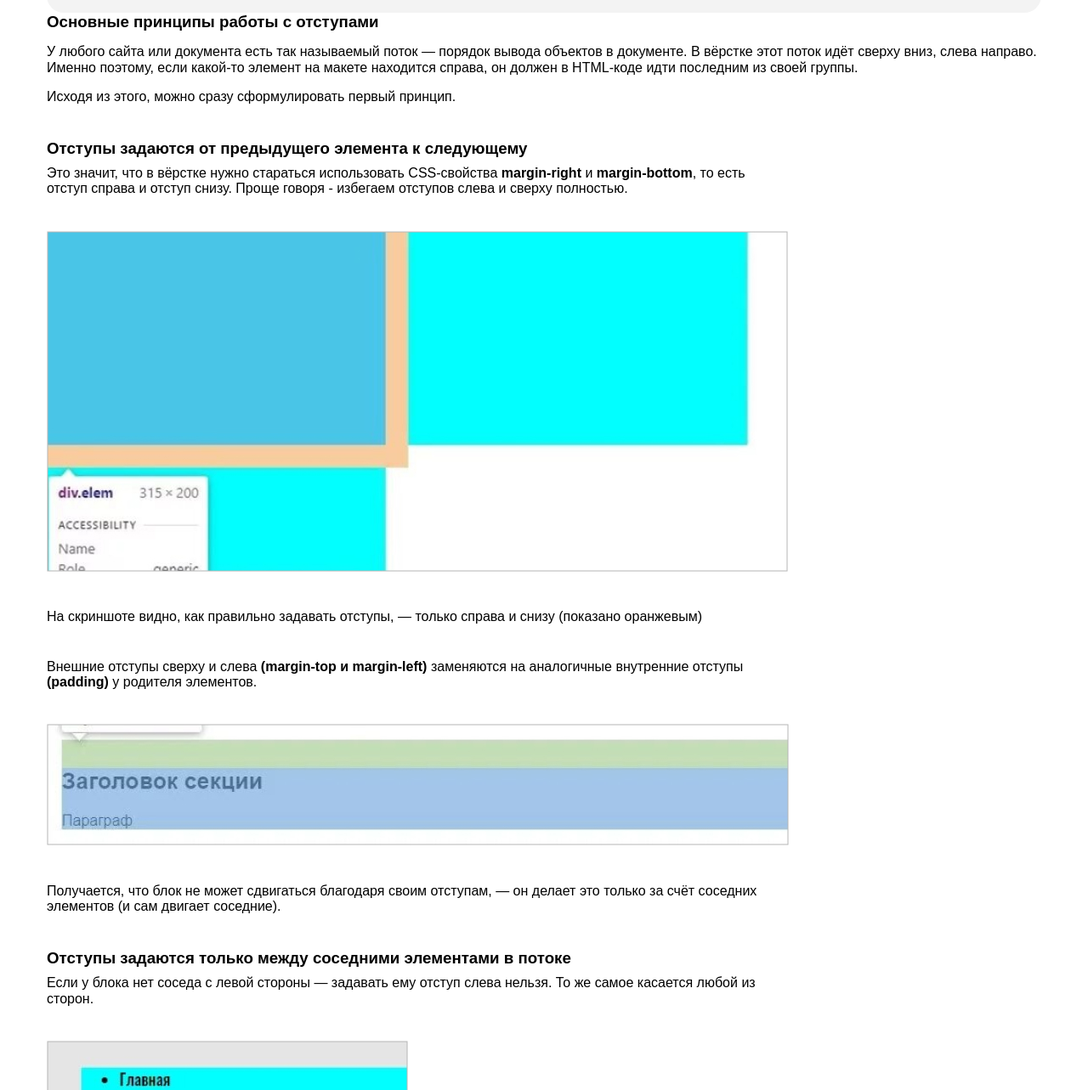
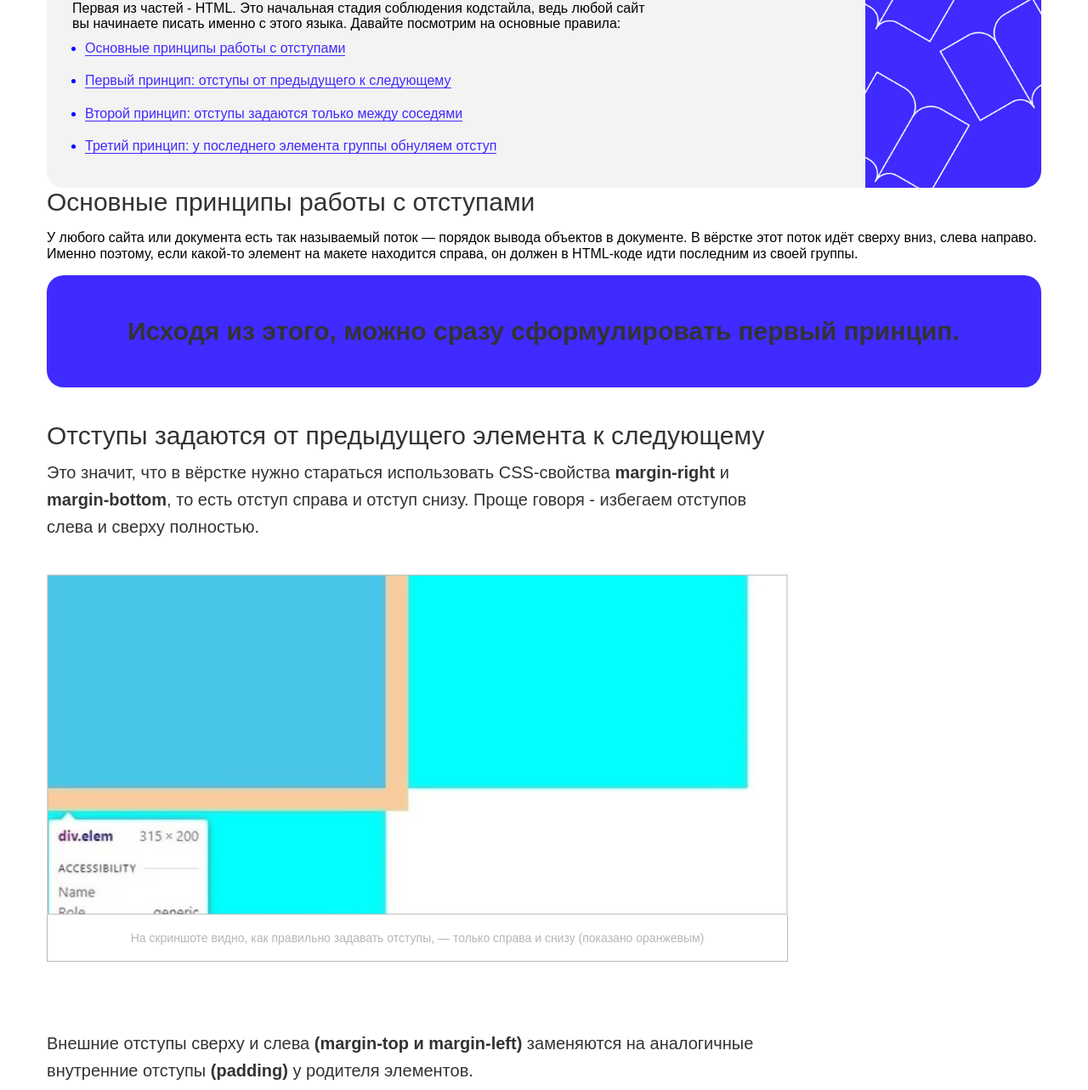
Before and after one commit to skv0r/SkillBox-2021, a plain HTML site: page article.html in a window 1280 px wide. Shown: the part 663-1946 px from the top of the page at 85% size. Drawn offline with Linux system fonts and the light colour scheme.

Commit message:
edit new versions every files

```diff
--- a/article.html
+++ b/article.html
@@ -18,19 +18,19 @@
       <p class="paragraph">
         Нужно точно знать, <i>как поведут себя блоки при вёрстке, что произойдёт при изменениях</i>. И здесь помогают правила организации отступов. Они позволяют легко менять, улучшать и масштабировать вёрстку и уберегут вас от типичных ошибок.
       </p>
-      <div class="box-grey">
+      <div class="box-grey box-grey-img">
         <h2 class="header-two">Содержание</h2>
           <p class="box-grey-paragrath">Первая из частей - HTML. Это начальная стадия соблюдения кодстайла, ведь любой сайт вы начинаете писать именно с этого языка. Давайте посмотрим на основные правила:</p>
         <ul class="unordered-list">
-          <li class="list-index"><a href="#paragrath1">Основные принципы работы с отступами</a></li>
-          <li class="list-index"><a href="#2">Первый принцип: отступы от предыдущего к следующему</a></li>
-          <li class="list-index"><a href="#3">Второй принцип: отступы задаются только между соседями</a></li>
-          <li><a href="#4">Третий принцип: у последнего элемента группы обнуляем отступ</a></li>
+          <li class="list-index"><a href="#paragrath1" class="list-style">Основные принципы работы с отступами</a></li>
+          <li class="list-index"><a href="#2" class="list-style">Первый принцип: отступы от предыдущего к следующему</a></li>
+          <li class="list-index"><a href="#3" class="list-style">Второй принцип: отступы задаются только между соседями</a></li>
+          <li class=""><a href="#4" class="list-style">Третий принцип: у последнего элемента группы обнуляем отступ</a></li>
         </ul>
       </div>
       <h3 id="paragrath1" class="header-three">Основные принципы работы с отступами</h3>
       <p class="paragrath">У любого сайта или документа есть так называемый поток — порядок вывода объектов в документе. В вёрстке этот поток идёт сверху вниз, слева направо. Именно поэтому, если какой-то элемент на макете находится справа, он должен в HTML-коде идти последним из своей группы.</p>
-      <p class="paragraph">
+      <p class="paragraph result-border">
         Исходя из этого, можно сразу сформулировать первый принцип.
       </p>
     </div>
@@ -40,10 +40,10 @@
         Это значит, что в вёрстке нужно стараться использовать CSS-свойства <b>margin-right</b> и <b>margin-bottom</b>, то есть отступ справа и отступ снизу. Проще говоря - избегаем отступов слева и сверху полностью.
       </p>
       <figure class="img-figure">
-        <img src="img/1.jpg" alt="На скриншоте видно, как правильно задавать отступы, — только справа и снизу (показано оранжевым)" class="solo-img">
-        <figucaption class="fig-paragraph">
-          На скриншоте видно, как правильно задавать отступы, — только справа и снизу (показано оранжевым)
-        </figucaption>
+        <img src="img/1.jpg" alt="На скриншоте видно, как правильно задавать отступы, — только справа и снизу (показано оранжевым).">
+          <figcaption class="fig-paragraph">
+            На скриншоте видно, как правильно задавать отступы, — только справа и снизу (показано оранжевым)
+          </figcaption>
       </figure>
       <p class="paragraph">
         Внешние отступы сверху и слева <b>(margin-top и margin-left)</b> заменяются на аналогичные внутренние отступы <b>(padding)</b> у родителя элементов.
@@ -91,7 +91,7 @@
       <p class="paragraph">
         Нам достаточно обернуть весь текст карточки в блок и задать блоку внутренний отступ — padding. Так наша вёрстка будет соответствовать сразу трём принципам. А чтобы сделать отступ между заголовком и описанием, достаточно просто сделать отступ снизу — для заголовка.
       </p>
-      <div class="box-grey">
+      <div class="box-grey box-grey-img">
         <h2 class="header-two">Итог</h2>
         <p class="box-grey-paragrath">
           Это основные правила организации отступов, которые помогут вам сделать вёрстку качественной и гибкой. Главное — начать им следовать. Со временем их соблюдение войдёт в привычку и вы начнёте сразу понимать, где можно допустить ошибку и как её избежать.
--- a/css/style.css
+++ b/css/style.css
@@ -18,8 +18,13 @@ img {
 }
 
 body {
-	font-family: 'font', sans-serif;
+  font-family: Arial, Verdana, sans-serif;
 }
+
+figure {
+  font-size: 0;
+}
+
 div.main-content {
   display: flex;
 
@@ -35,69 +40,157 @@ div.main-content {
 
   background-color: #070217;
 }
+
 .logo {
   margin-bottom: 50px;
 }
+
 .link {
   margin-bottom: 50px;
 }
+
 .link-element {
   display: inline-block;
   padding: 24px 49px 24px 49px;
+  font-weight: 700;
+  font-size: 18px;
+  background-color: #3f2aff;
+}
+
+.download-link {
+  font-weight: 700;
+  font-size: 18px;
+}
+.dowload-img {
+  padding-left: 30px;
+  background-image: url("../img/download.png");
+  background-position: left center;
+  background-size: 20px 20px;
+  background-repeat: no-repeat;
+  color:#3f2aff;
 }
 .link-element:not(:last-child) {
   margin-right: 25px;
 }
+
 .container {
   margin: 0 auto;
   padding: 80px 0;
   width: 1170px;
 }
+
 .paragraph {
   margin-top: 0px;
   margin-bottom: 40px;
   width: 872px;
+  font-weight: 400;
+  font-size: 20px;
+  line-height: 32px;
+  color: #333;
 }
+
+.result-border {
+  border-radius: 20px;
+  padding: 50px 95px 50px 95px;
+  width: 100%;
+  font-weight: 700;
+  font-size: 30px;
+  background-color: #3f2aff;
+}
+
 .box-grey-paragrath {
   margin-bottom: 10px;
   width: 692px;
 }
+
 .article-preview {
   margin: 0 0 40px 0;
+  font-weight: 400;
+  font-size: 60px;
+  line-height: 60px;
+  color: #333;
 }
+
 .box-grey {
   border-radius: 20px;
   padding: 30px;
+  width: 100%;
   background-color: #f3f3f3;
+  display: inline-block;
+  background-position: right;
+  background-size: contain;
+  background-repeat: no-repeat;
 }
+
+.box-grey-img {
+  background-image: url("../img/decorate-1.png");
+}
+
 .box-grey:not(:last-child) {
   padding-bottom: 40px;
 }
+.box-grey-img:last-child {
+  background-image: url("../img/decorate-2.png");
+}
+
 .header-two {
   margin: 0 0 10px 0;
+  font-size: 40px;
+  line-height: 46px;
+  color: #333;
 }
+
 .header-three {
   margin: 0 auto;
   margin-bottom: 10px;
+  font-weight: 400;
+  font-size: 30px;
+  line-height: 34px;
+  color: #333;
 }
+
 .list-index {
   margin-bottom: 20px;
 }
+
+.list-style {
+  border-width: inherit;
+  border-bottom-width: 1px;
+  border-style: solid;
+  color: #3f2aff;
+}
+
 .unordered-list {
   margin: 0 auto;
   padding-left: 15px;
 }
+
 .solo-img {
   margin-bottom: 40px;
 }
+
 .img-figure {
   margin: 0;
   margin-bottom: 40px;
   display: inline-block;
   width: 872px;
 }
+
 .fig-paragraph {
   margin-top: 0px;
   margin-bottom: 40px;
   width: 872px;
+  border-width: 1px;
+  border-top-width: 0;
+  border-style: solid;
+  color: #b6b6b6;
+  padding-top: 19px;
+  padding-bottom: 19px;
+  font-weight: 400;
+  font-size: 14px;
+  text-align: center;
 }
+
+ul li::marker {
+  color: blue;
+}
```
Also changed, not shown: index.html (+1 -1 lines).
